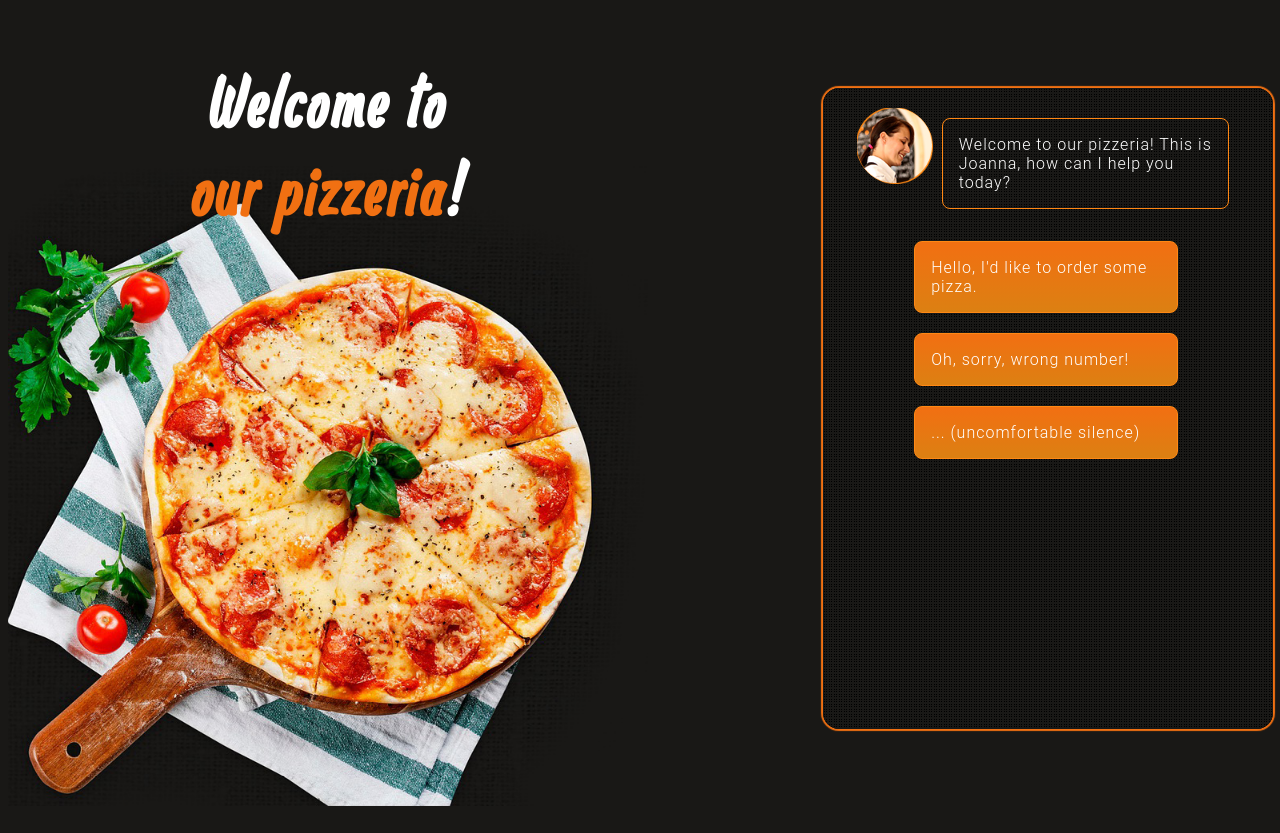
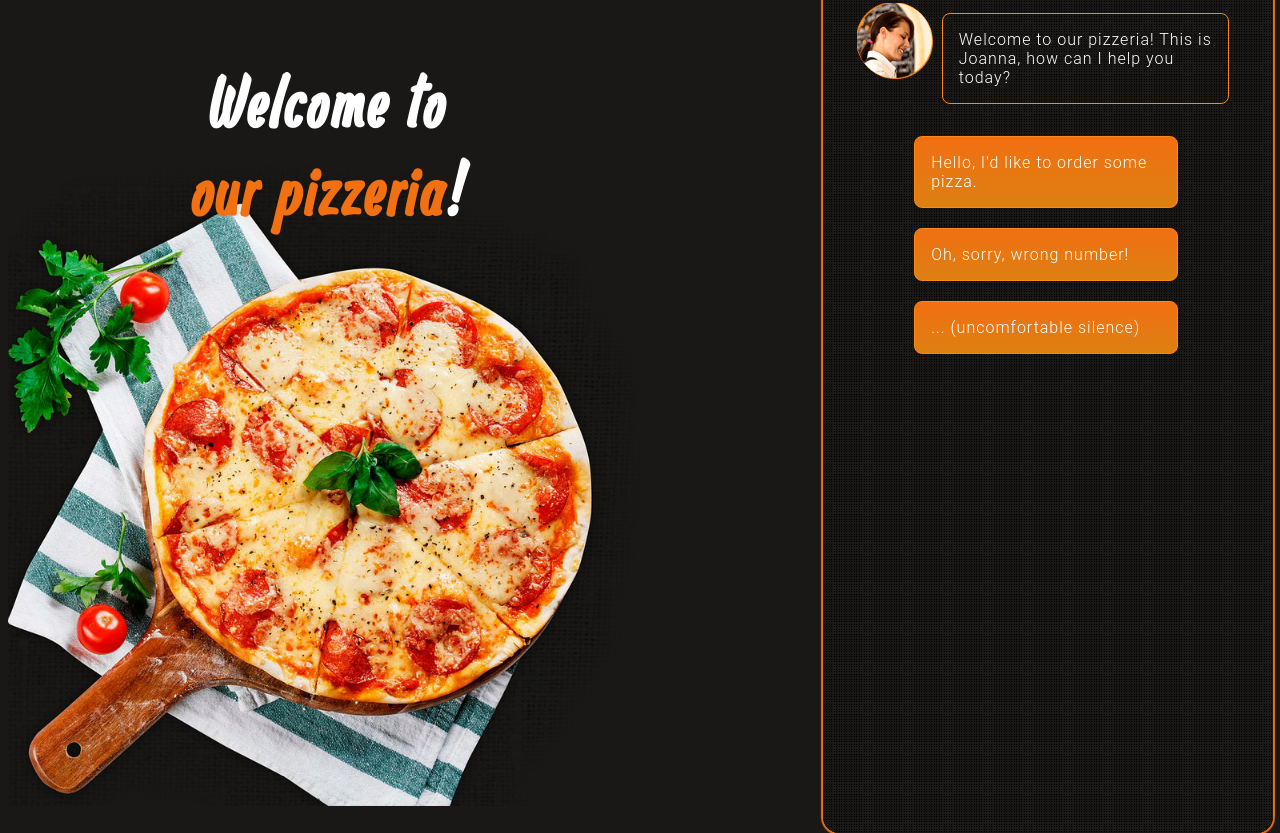
Before and after one commit to agawrysiuk/camunda-pizza-order, an Angular app in the folder pizza-order-frontend/: page /pizzeria-answered in a window 1280 px wide. Shown: the top 833 px of the page. Built offline with nearby package versions, Linux system fonts and the light colour scheme.

Commit message:
Added flexible view

```diff
--- a/pizza-order-frontend/src/components/phone-calling/phone-calling.component.css
+++ b/pizza-order-frontend/src/components/phone-calling/phone-calling.component.css
@@ -35,7 +35,7 @@
   }
   to {
     width: 450px;
-    height: 800px;
+    height: 850px;
   }
 }
 
--- a/pizza-order-frontend/src/components/pizzeria-answered/pizzeria-answered.component.css
+++ b/pizza-order-frontend/src/components/pizzeria-answered/pizzeria-answered.component.css
@@ -1,9 +1,9 @@
 .calling-tab {
   width: 450px;
+  min-height: 850px;
   height: auto !important;
   display: flex;
   justify-content: center;
-  align-items: center;
 }
 
 .conversation-group {
```
